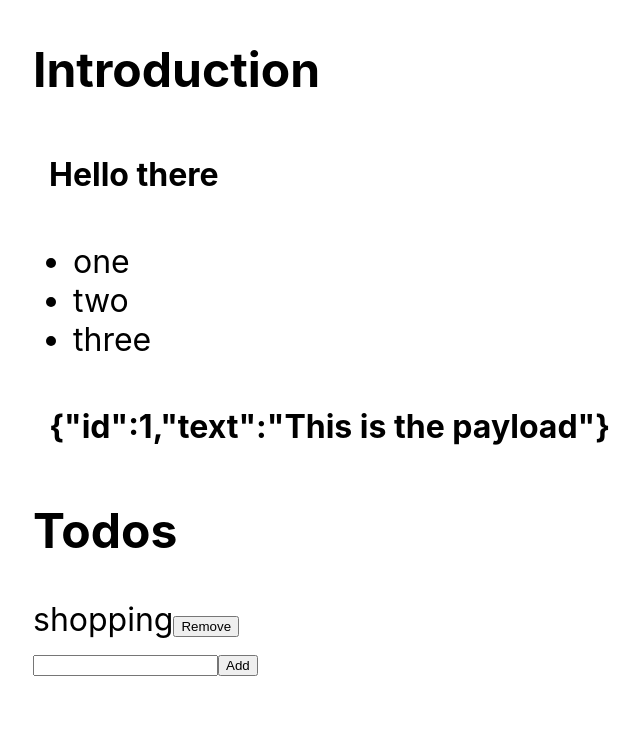
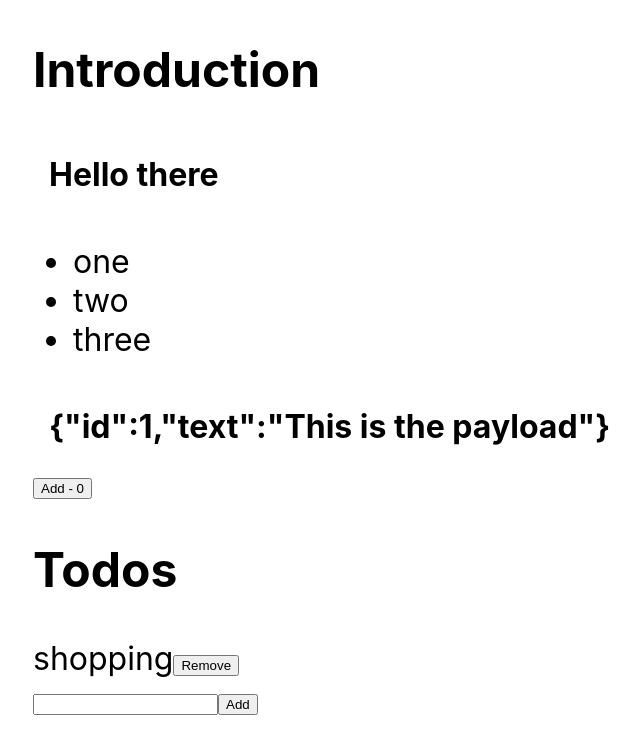
Before and after one commit to hbzhou/react-app-ts, a React (Create React App) app: page / in a window 1280 px wide. Shown: the top 754 px of the page, without its empty margins (207-847 px from the left). Built offline with nearby package versions, Linux system fonts and the light colour scheme.

Commit message:
feat: add customized hook useNumber and get its type from ReturnType

```diff
--- a/src/App.tsx
+++ b/src/App.tsx
@@ -4,10 +4,13 @@ import Heading from "./components/Heading";
 import Box from "./components/Box";
 import List from "./components/List";
 import "./App.css";
+import Incrementor from "./components/Incrementor";
+import { useNumber } from "./hooks/hooks";
 
 function App() {
+  const newTodoRef = useRef<HTMLInputElement>(null);
   const [payload, setPayload] = useState<Payload | null>(null);
-  const newTodoRef = useRef<HTMLInputElement>(null);
+  const [value, setValue] = useNumber(0);
   const [todos, dispatch] = useReducer(todoReducer, initialTodos);
 
   const onItemClick = useCallback((item: string) => {
@@ -37,6 +40,7 @@ function App() {
       <Box>Hello there</Box>
       <List items={["one", "two", "three"]} onClick={onItemClick}></List>
       <Box>{JSON.stringify(payload)}</Box>
+      <Incrementor value={value} setValue={setValue} />
       <Heading title='Todos' />
       {todos.map((todo) => {
         return (
--- /dev/null
+++ b/src/components/Incrementor.tsx
@@ -0,0 +1,11 @@
+import React from "react";
+import { UseNumberSetValue, UseNumberValue } from "../types/useNumber";
+
+const Incrementor: React.FC<{
+  value: UseNumberValue;
+  setValue: UseNumberSetValue;
+}> = ({ value, setValue }) => {
+  return <button onClick={() => setValue(value + 1)}>Add - {value}</button>;
+};
+
+export default Incrementor;
--- /dev/null
+++ b/src/hooks/hooks.ts
@@ -0,0 +1,3 @@
+import { useState } from "react";
+
+export const useNumber = (initialValue: number) => useState<number>(initialValue);
--- /dev/null
+++ b/src/types/useNumber.d.ts
@@ -0,0 +1,4 @@
+import { useNumber } from "../hooks/hooks";
+
+declare type UseNumberValue = ReturnType<typeof useNumber>[0];
+declare type UseNumberSetValue = ReturnType<typeof useNumber>[1];
```
Also changed, not shown: src/components/Button.tsx (added, +7 -0 lines).
